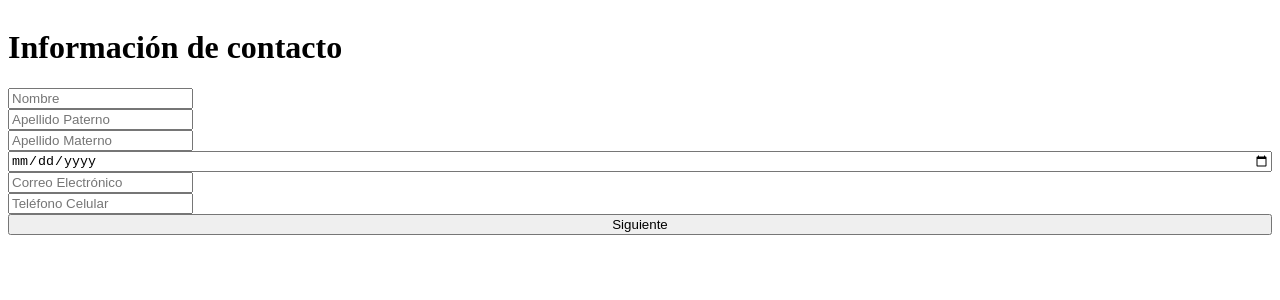
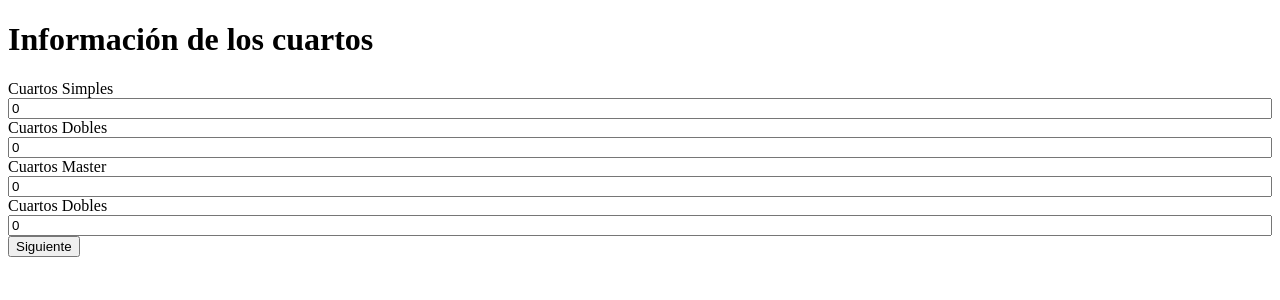
Before and after one commit to ImAriel2D/Reservaciones, a React (Create React App) app in the folder webapp/: page / in a window 1280 px wide. Shown: the top 300 px of the page. Built offline with nearby package versions, Linux system fonts and the light colour scheme.

Commit message:
Extracted form base into a reusable form (#4)

```diff
--- a/webapp/src/App.js
+++ b/webapp/src/App.js
@@ -1,10 +1,10 @@
 import React from 'react';
 
-import UserFormContainer from './Components/UserForm';
+import RoomsFormContainer from './Components/RoomsForm';
 
 const App = () => (
   <div className="App">
-    <UserFormContainer />
+    <RoomsFormContainer />
   </div>
 );
 
--- /dev/null
+++ b/webapp/src/Components/DatesForm/index.js
@@ -0,0 +1 @@
+export { default } from './DatesForm.container';
--- a/webapp/src/Components/ReservationForm/index.js
+++ /dev/null
@@ -1 +0,0 @@
-export { default } from './ReservationForm.container';
--- a/webapp/src/Components/ReservationForm/ReservationForm.component.js
+++ b/webapp/src/Components/RoomsForm/RoomsForm.component.js
@@ -2,16 +2,12 @@ import React from 'react';
 import PropTypes from 'prop-types';
 
 import NumberPicker from '../NumberPicker';
+import SubmitForm from '../SubmitForm';
 
 import './styles/reservationForm.scss';
 
-const ReservationFormComponent = ({ rooms, setRooms }) => (
-  <form id="reservation-form">
-    <h1>Información de la reservación</h1>
-    <span>Fecha de entrada</span>
-    <input type="date" />
-    <span>Fecha de salida</span>
-    <input type="date" />
+const RoomsFormComponent = ({ rooms, setRooms, handleSubmitForm }) => (
+  <SubmitForm handleSubmit={handleSubmitForm} title="Información de los cuartos">
     <NumberPicker
       placeHolder="Cuartos Simples"
       max={20}
@@ -40,10 +36,10 @@ const ReservationFormComponent = ({ rooms, setRooms }) => (
       handleSetValue={(e) => setRooms({ ...rooms, suite: parseInt(e.target.value, 10) })}
       value={rooms.suite}
     />
-  </form>
+  </SubmitForm>
 );
 
-ReservationFormComponent.propTypes = {
+RoomsFormComponent.propTypes = {
   rooms: PropTypes.shape({
     simple: PropTypes.number.isRequired,
     double: PropTypes.number.isRequired,
@@ -51,6 +47,7 @@ ReservationFormComponent.propTypes = {
     suite: PropTypes.number.isRequired,
   }).isRequired,
   setRooms: PropTypes.func.isRequired,
+  handleSubmitForm: PropTypes.func.isRequired,
 };
 
-export default ReservationFormComponent;
+export default RoomsFormComponent;
--- /dev/null
+++ b/webapp/src/Components/RoomsForm/RoomsForm.container.js
@@ -0,0 +1,27 @@
+import React, { useState } from 'react';
+
+import RoomsFormComponent from './RoomsForm.component';
+
+const RoomsFormContainer = () => {
+  const [rooms, setRooms] = useState({
+    simple: 0,
+    double: 0,
+    master: 0,
+    suite: 0,
+  });
+
+  const handleSubmitForm = (e) => {
+    e.preventDefault();
+    console.log(rooms);
+  };
+
+  return (
+    <RoomsFormComponent
+      rooms={rooms}
+      setRooms={setRooms}
+      handleSubmitForm={handleSubmitForm}
+    />
+  );
+};
+
+export default RoomsFormContainer;
--- /dev/null
+++ b/webapp/src/Components/RoomsForm/index.js
@@ -0,0 +1 @@
+export { default } from './RoomsForm.container';
--- /dev/null
+++ b/webapp/src/Components/SubmitForm/SubmitForm.js
@@ -0,0 +1,20 @@
+import React from 'react';
+import PropTypes from 'prop-types';
+
+import SubmitButton from '../SubmitButton';
+
+const SubmitForm = ({ children, handleSubmit, title }) => (
+  <form className="submit-form" onSubmit={handleSubmit}>
+    <h1>{ title }</h1>
+    { children }
+    <SubmitButton placeHolder="Siguiente" />
+  </form>
+);
+
+SubmitForm.propTypes = {
+  handleSubmit: PropTypes.func.isRequired,
+  title: PropTypes.string.isRequired,
+  children: PropTypes.node.isRequired,
+};
+
+export default SubmitForm;
--- /dev/null
+++ b/webapp/src/Components/SubmitForm/index.js
@@ -0,0 +1 @@
+export { default } from './SubmitForm';
--- a/webapp/src/Components/UserForm/UserForm.component.js
+++ b/webapp/src/Components/UserForm/UserForm.component.js
@@ -4,7 +4,7 @@ import moment from 'moment';
 
 import Input from '../Input';
 import DayPicker from '../DayPicker';
-import SubmitButton from '../SubmitButton';
+import SubmitForm from '../SubmitForm';
 
 import './styles/userForm.scss';
 
@@ -14,8 +14,7 @@ const UserFormComponent = ({
   setUser,
   errors,
 }) => (
-  <form id="user-form" onSubmit={handleSubmitForm}>
-    <h1>Información de contacto</h1>
+  <SubmitForm handleSubmit={handleSubmitForm} title="Información de contacto">
     <Input
       placeHolder="Nombre"
       handleSetValue={(e) => setUser({ ...user, name: e.target.value })}
@@ -49,8 +48,7 @@ const UserFormComponent = ({
       value={user.phone}
       error={errors.phone}
     />
-    <SubmitButton placeHolder="Siguiente" />
-  </form>
+  </SubmitForm>
 );
 
 UserFormComponent.propTypes = {
```
Also changed, not shown: webapp/src/Components/DatesForm/DatesForm.component.js (added, +28 -0 lines), webapp/src/Components/DatesForm/DatesForm.container.js (added, +26 -0 lines), webapp/src/Components/ReservationForm/ReservationForm.container.js (deleted, +0 -21 lines), webapp/src/Components/RoomsForm/styles/reservationForm.scss (renamed from webapp/src/Components/ReservationForm/styles/reservationForm.scss), 2 other files (tests, documents, lock files or other folders).
